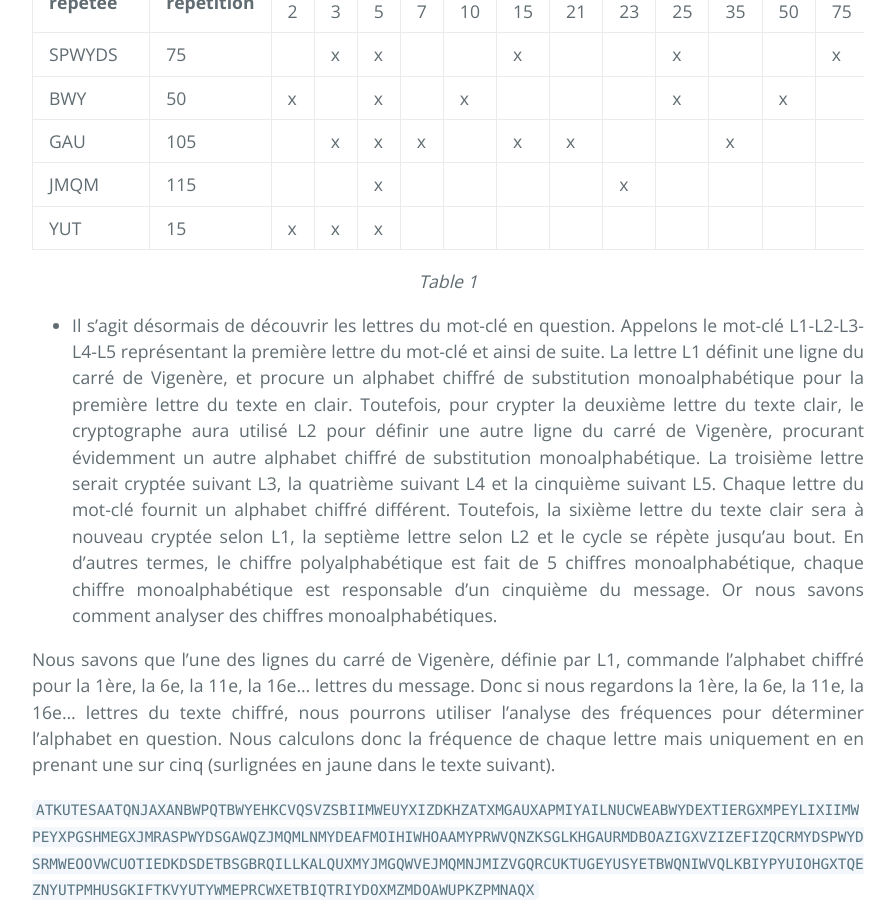
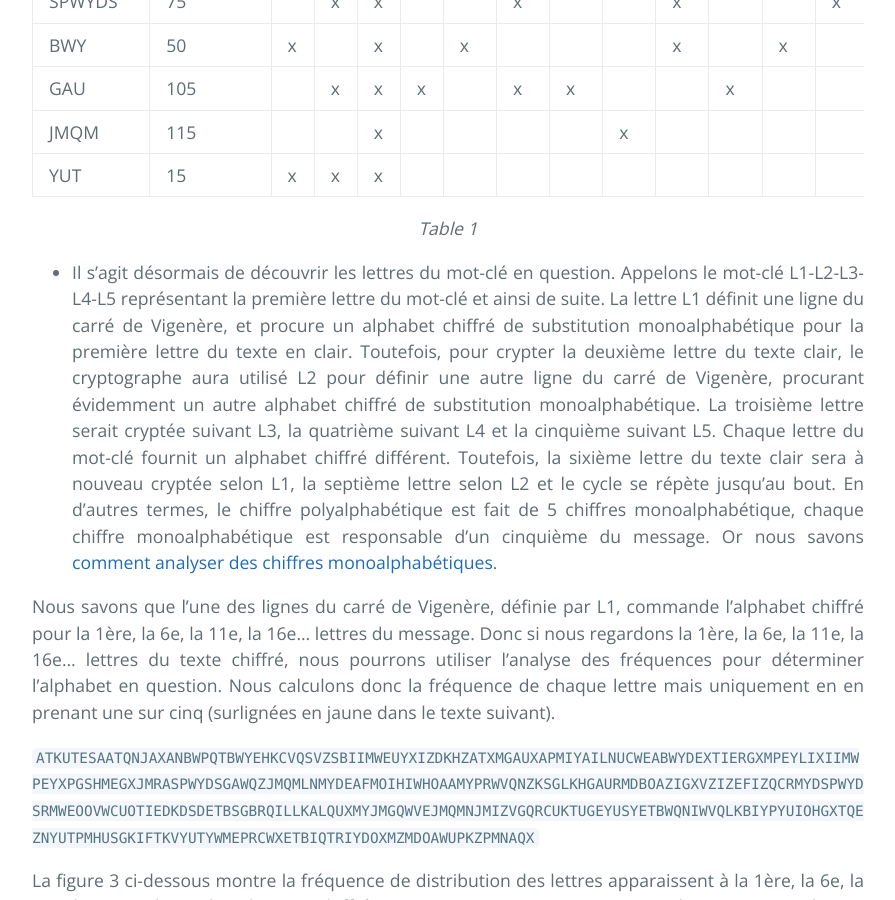
Before and after one commit to SamuelGallay/CryptoTPE, a Jekyll site: the page built from pages/experience.md, in a window 1280 px wide and 900 px high, scrolled down 4040 px. Shown: the whole window, without its empty margins (192-1087 px from the left). Built offline with Jekyll 4.4.1, drawn with Linux system fonts in a browser that asks for light colours; our own code applies the rules of GitHub Pages for plain Markdown files; some of the changed lines change nothing that is shown; some of the changed text lies outside the part shown.

Commit message:
explications remplcés par liens

```diff
--- a/pages/experience.md
+++ b/pages/experience.md
@@ -35,7 +35,7 @@
 
 ## 2. Hypothèse “Chiffre de Vigenère”
 
-* Hypothèse : nous supposons que le texte est codé avec le [chiffre de Vigenère]({{ "/vigenere/" | relative_url }}). C’est un chiffrement par substitution polyalphabétique utilisant 26 alphabets codés distincts et un mot-clé pour crypter ou décrypter un message. Le mot-clé est épelé bien clairement au-dessus du message, et répété en boucle de sorte que chaque lettre du message soit associée à une lettre de la clé. On peut ensuite coder à l’aide du carré de Vigenère (voir figure 8), chaque lettre du mot-clé déterminant un alphabet de substitution.
+* Hypothèse : nous supposons que le texte est codé avec le [chiffre de Vigenère]({{ "/vigenere/" | relative_url }}). C’est un chiffrement par [substitution polyalphabétique]({{ "/glossaire/" | relative_url }}) utilisant 26 alphabets codés distincts et un mot-clef pour chiffrer ou déchiffrer un message. Chaque lettre du mot-clef détermine un alphabet de substitution.
 
 Il existe deux grandes méthodes de déchiffrement :
 
@@ -65,7 +65,7 @@
 <table><tr><th rowspan="2">Séquence répétée<br></th><th rowspan="2">Espace de répétition<br></th><th colspan="12">Longueurs de clefs possibles<br></th></tr><tr><td>2</td><td>3</td><td>5</td><td>7</td><td>10</td><td>15</td><td>21</td><td>23</td><td>25</td><td>35</td><td>50</td><td>75</td></tr><tr><td>SPWYDS</td><td>75</td><td></td><td>x</td><td>x</td><td></td><td></td><td>x</td><td></td><td></td><td>x</td><td></td><td></td><td>x</td></tr><tr><td>BWY</td><td>50</td><td>x</td><td></td><td>x</td><td></td><td>x</td><td></td><td></td><td></td><td>x</td><td></td><td>x</td><td></td></tr><tr><td>GAU</td><td>105</td><td></td><td>x</td><td>x</td><td>x</td><td></td><td>x</td><td>x</td><td></td><td></td><td>x</td><td></td><td></td></tr><tr><td>JMQM</td><td>115</td><td></td><td></td><td>x</td><td></td><td></td><td></td><td></td><td>x</td><td></td><td></td><td></td><td></td></tr><tr><td>YUT</td><td>15</td><td>x</td><td>x</td><td>x</td><td></td><td></td><td></td><td></td><td></td><td></td><td></td><td></td><td></td></tr></table>
 <p align="center"> <em>Table 1</em> </p>
 
-* Il s’agit désormais de découvrir les lettres du mot-clé en question. Appelons le mot-clé L1-L2-L3-L4-L5 représentant la première lettre du mot-clé et ainsi de suite. La lettre L1 définit une ligne du carré de Vigenère, et procure un alphabet chiffré de substitution monoalphabétique pour la première lettre du texte en clair. Toutefois, pour crypter la deuxième lettre du texte clair, le cryptographe aura utilisé L2 pour définir une autre ligne du carré de Vigenère, procurant évidemment un autre alphabet chiffré de substitution monoalphabétique. La troisième lettre serait cryptée suivant L3, la quatrième suivant L4 et la cinquième suivant L5. Chaque lettre du mot-clé fournit un alphabet chiffré différent. Toutefois, la sixième lettre du texte clair sera à nouveau cryptée selon L1, la septième lettre selon L2 et le cycle se répète jusqu’au bout. En d’autres termes, le chiffre polyalphabétique est fait de 5 chiffres monoalphabétique, chaque chiffre monoalphabétique est responsable d’un cinquième du message. Or nous savons comment analyser des chiffres monoalphabétiques.
+* Il s’agit désormais de découvrir les lettres du mot-clé en question. Appelons le mot-clé L1-L2-L3-L4-L5 représentant la première lettre du mot-clé et ainsi de suite. La lettre L1 définit une ligne du carré de Vigenère, et procure un alphabet chiffré de substitution monoalphabétique pour la première lettre du texte en clair. Toutefois, pour crypter la deuxième lettre du texte clair, le cryptographe aura utilisé L2 pour définir une autre ligne du carré de Vigenère, procurant évidemment un autre alphabet chiffré de substitution monoalphabétique. La troisième lettre serait cryptée suivant L3, la quatrième suivant L4 et la cinquième suivant L5. Chaque lettre du mot-clé fournit un alphabet chiffré différent. Toutefois, la sixième lettre du texte clair sera à nouveau cryptée selon L1, la septième lettre selon L2 et le cycle se répète jusqu’au bout. En d’autres termes, le chiffre polyalphabétique est fait de 5 chiffres monoalphabétique, chaque chiffre monoalphabétique est responsable d’un cinquième du message. Or nous savons [comment analyser des chiffres monoalphabétiques]({{ "/al-kindi/" | relative_url }}).
 
 Nous savons que l’une des lignes du carré de Vigenère, définie par L1, commande l’alphabet chiffré pour la 1ère, la 6e, la 11e, la 16e… lettres du message. Donc si nous regardons la 1ère, la 6e, la 11e, la 16e… lettres du texte chiffré, nous pourrons utiliser l’analyse des fréquences pour déterminer l’alphabet en question. Nous calculons donc la fréquence de chaque lettre mais uniquement en en prenant une sur cinq (surlignées en jaune dans le texte suivant).
 
@@ -83,9 +83,6 @@
 <p align="center"> <em>Figure 4</em> </p>
 
 Le graphique de la répétition usuelle est animé de pics, de plateaux et de creux. Son pic le plus important se trouve sous le E, précédé d’un creux sous BCD avec, pour A une présence relativement importante. Nous retrouvons dans la répartition de fréquences L1 un schéma du même type avec un pic pour Q, un creux pour NOP et un M un peu plus long. Cela nous donne envie de superposer les alphabets en faisant coÏncider le Q de l’alphabet chiffré avec le E de l’alphabet normal. Dans le cas où les deux graphiques présenteraient alors à peu près la même silhouette, nous pourrions en déduire que la première lettre du mot-clé, L1, est probablement M.
-
-
-
 
 ![figure5]({{ "/assets/exp/5.png" | relative_url }}){: .center-image }
 <p align="center"> <em>Figure 5</em> </p>
```
